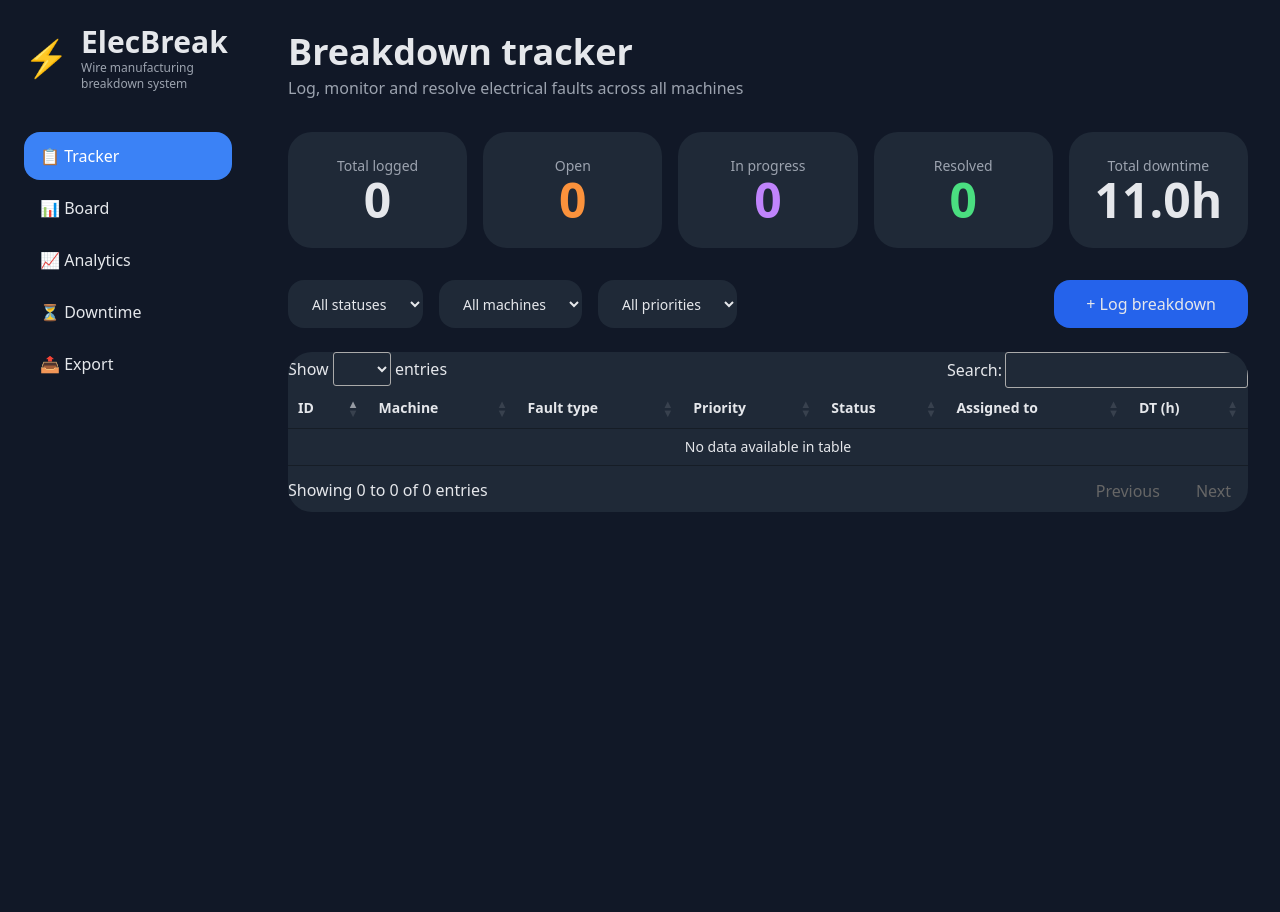
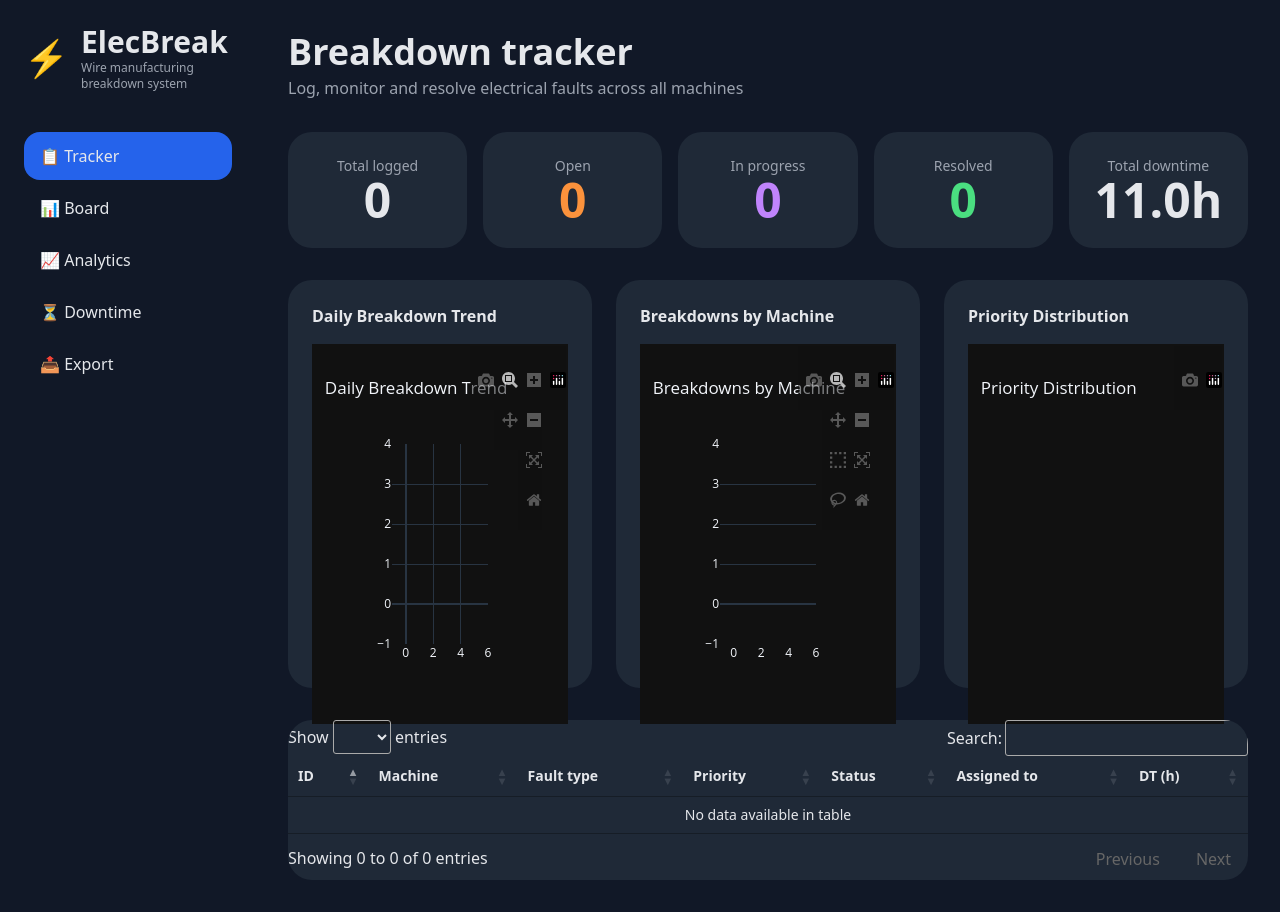
Before and after one commit to harshgupta29050-sys/bw, a Flask app: page / in a window 1280 px wide. Run offline with Flask 3, Linux system fonts and the light colour scheme; some libraries are stand-ins or nearby versions.

Commit message:
Added interactive charts

```diff
--- a/app.py
+++ b/app.py
@@ -3,6 +3,9 @@ import gspread
 from google.oauth2.service_account import Credentials
 import os
 import json
+import pandas as pd
+import plotly.express as px
+import plotly.utils
 
 app = Flask(__name__)
 
@@ -24,19 +27,53 @@ def get_google_sheet_data():
 @app.route('/')
 def index():
     records = get_google_sheet_data()
+    df = pd.DataFrame(records)
 
-    # Calculate live stats
+    # Stats
     total_logged = len(records)
     open_count = sum(1 for r in records if str(r.get('Status', '')).lower() in ['open', 'pending'])
     in_progress = sum(1 for r in records if str(r.get('Status', '')).lower() == 'in progress')
     resolved = sum(1 for r in records if str(r.get('Status', '')).lower() == 'resolved')
+
+    # Interactive Charts
+    # 1. Daily Trend
+    if not df.empty and 'Date' in df.columns:
+        df['Date'] = pd.to_datetime(df['Date'], errors='coerce')
+        trend = df.groupby(df['Date'].dt.date).size().reset_index(name='count')
+        fig_trend = px.line(trend, x='Date', y='count', title='Daily Breakdown Trend', markers=True, line_shape='spline')
+    else:
+        fig_trend = px.line(title='Daily Breakdown Trend')
+    fig_trend.update_layout(template='plotly_dark', height=380)
+
+    # 2. Breakdown by Machine / Section
+    if not df.empty and 'Machine' in df.columns:
+        machine_count = df['Machine'].value_counts().reset_index()
+        fig_section = px.bar(machine_count, x='Machine', y='count', title='Breakdowns by Machine')
+    else:
+        fig_section = px.bar(title='Breakdowns by Machine')
+    fig_section.update_layout(template='plotly_dark', height=380)
+
+    # 3. Priority Pie Chart
+    if not df.empty and 'Priority' in df.columns:
+        priority_count = df['Priority'].value_counts()
+        fig_priority = px.pie(values=priority_count.values, names=priority_count.index, title='Priority Distribution')
+    else:
+        fig_priority = px.pie(title='Priority Distribution')
+    fig_priority.update_layout(template='plotly_dark', height=380)
+
+    trendJSON = json.dumps(fig_trend, cls=plotly.utils.PlotlyJSONEncoder)
+    sectionJSON = json.dumps(fig_section, cls=plotly.utils.PlotlyJSONEncoder)
+    priorityJSON = json.dumps(fig_priority, cls=plotly.utils.PlotlyJSONEncoder)
 
     return render_template('index.html',
                            records=records,
                            total_logged=total_logged,
                            open_count=open_count,
                            in_progress=in_progress,
-                           resolved=resolved)
+                           resolved=resolved,
+                           trendJSON=trendJSON,
+                           sectionJSON=sectionJSON,
+                           priorityJSON=priorityJSON)
 
 if __name__ == '__main__':
     port = int(os.environ.get("PORT", 5000))
--- a/requirements.txt
+++ b/requirements.txt
@@ -5,3 +5,4 @@ gspread==6.1.4
 google-auth==2.37.0
 plotly==5.24.0
 pandas==2.2.3
+plotly==5.24.0
--- a/templates/index.html
+++ b/templates/index.html
@@ -5,13 +5,13 @@
     <meta name="viewport" content="width=device-width, initial-scale=1.0">
     <title>ElecBreak - Breakdown Tracker</title>
     <script src="https://cdn.tailwindcss.com"></script>
+    <script src="https://cdn.plot.ly/plotly-2.35.2.min.js"></script>
     <link rel="stylesheet" href="https://cdn.datatables.net/1.13.7/css/jquery.dataTables.min.css">
     <script src="https://code.jquery.com/jquery-3.7.1.min.js"></script>
     <script src="https://cdn.datatables.net/1.13.7/js/jquery.dataTables.min.js"></script>
     <style>
         body { background-color: #111827; color: #e5e7eb; }
         .card { background-color: #1f2937; }
-        .sidebar-active { background-color: #3b82f6; color: white; }
     </style>
 </head>
 <body class="flex h-screen overflow-hidden">
@@ -25,7 +25,7 @@
             </div>
         </div>
         <nav class="space-y-1">
-            <a href="#" class="sidebar-active flex items-center gap-3 px-4 py-3 rounded-2xl">📋 Tracker</a>
+            <a href="#" class="flex items-center gap-3 px-4 py-3 bg-blue-600 rounded-2xl">📋 Tracker</a>
             <a href="#" class="flex items-center gap-3 px-4 py-3 hover:bg-gray-800 rounded-2xl">📊 Board</a>
             <a href="#" class="flex items-center gap-3 px-4 py-3 hover:bg-gray-800 rounded-2xl">📈 Analytics</a>
             <a href="#" class="flex items-center gap-3 px-4 py-3 hover:bg-gray-800 rounded-2xl">⏳ Downtime</a>
@@ -39,7 +39,7 @@
         <p class="text-gray-400 mb-8">Log, monitor and resolve electrical faults across all machines</p>
 
         <!-- Stats Cards -->
-        <div class="grid grid-cols-2 md:grid-cols-5 gap-4 mb-8">
+        <div class="grid grid-cols-5 gap-4 mb-8">
             <div class="card p-6 rounded-3xl text-center">
                 <p class="text-gray-400 text-sm">Total logged</p>
                 <p class="text-5xl font-bold">{{ total_logged }}</p>
@@ -62,23 +62,14 @@
             </div>
         </div>
 
-        <!-- Filters -->
-        <div class="flex flex-wrap gap-4 mb-6">
-            <select class="bg-gray-800 px-5 py-3 rounded-2xl text-sm">
-                <option>All statuses</option>
-            </select>
-            <select class="bg-gray-800 px-5 py-3 rounded-2xl text-sm">
-                <option>All machines</option>
-            </select>
-            <select class="bg-gray-800 px-5 py-3 rounded-2xl text-sm">
-                <option>All priorities</option>
-            </select>
-            <button class="ml-auto bg-blue-600 hover:bg-blue-700 px-8 py-3 rounded-2xl font-medium flex items-center gap-2">
-                + Log breakdown
-            </button>
+        <!-- Interactive Charts -->
+        <div class="grid grid-cols-1 lg:grid-cols-3 gap-6 mb-8">
+            <div class="card rounded-3xl p-6"><h3 class="font-semibold mb-4">Daily Breakdown Trend</h3><div id="trendChart" class="h-80"></div></div>
+            <div class="card rounded-3xl p-6"><h3 class="font-semibold mb-4">Breakdowns by Machine</h3><div id="sectionChart" class="h-80"></div></div>
+            <div class="card rounded-3xl p-6"><h3 class="font-semibold mb-4">Priority Distribution</h3><div id="priorityChart" class="h-80"></div></div>
         </div>
 
-        <!-- Advanced Table -->
+        <!-- Table -->
         <div class="card rounded-3xl overflow-hidden">
             <table id="breakdownTable" class="w-full text-sm">
                 <thead>
@@ -95,23 +86,13 @@
                 <tbody>
                     {% for r in records %}
                     <tr class="border-b border-gray-700 hover:bg-gray-800">
-                        <td class="p-5 font-medium">{{ r.ID or r.id or '-' }}</td>
+                        <td class="p-5">{{ r.ID or r.id or '-' }}</td>
                         <td class="p-5">{{ r.Machine or r.machine or '-' }}</td>
                         <td class="p-5">{{ r['Fault type'] or r.fault_type or r['Fault Type'] or '-' }}</td>
-                        <td class="p-5">
-                            <span class="px-4 py-1 rounded-full text-xs font-medium"
-                                  style="background: {% if 'Critical' in (r.Priority or r.priority or '') %}#ef4444{% elif 'High' in (r.Priority or r.priority or '') %}#f59e0b{% else %}#3b82f6{% endif %}; color:white;">
-                                {{ r.Priority or r.priority or 'Medium' }}
-                            </span>
-                        </td>
-                        <td class="p-5">
-                            <span class="px-5 py-1 rounded-3xl text-xs font-medium"
-                                  style="background: {% if 'Open' in (r.Status or r.status or '') %}#f59e0b{% elif 'Progress' in (r.Status or r.status or '') %}#8b5cf6{% elif 'Resolved' in (r.Status or r.status or '') %}#10b981{% else %}#6b7280{% endif %}; color:white;">
-                                {{ r.Status or r.status or 'Open' }}
-                            </span>
-                        </td>
+                        <td class="p-5">{{ r.Priority or r.priority or '-' }}</td>
+                        <td class="p-5">{{ r.Status or r.status or '-' }}</td>
                         <td class="p-5">{{ r['Assigned to'] or r.assigned_to or '-' }}</td>
-                        <td class="p-5">{{ r['DT (h)'] or r.dt or r['Downtime'] or '-' }}</td>
+                        <td class="p-5">{{ r['DT (h)'] or r.dt or '-' }}</td>
                     </tr>
                     {% endfor %}
                 </tbody>
@@ -121,13 +102,16 @@
 </div>
 
 <script>
+    const trendData = {{ trendJSON | safe }};
+    const sectionData = {{ sectionJSON | safe }};
+    const priorityData = {{ priorityJSON | safe }};
+
+    Plotly.newPlot('trendChart', trendData.data, trendData.layout);
+    Plotly.newPlot('sectionChart', sectionData.data, sectionData.layout);
+    Plotly.newPlot('priorityChart', priorityData.data, priorityData.layout);
+
     $(document).ready(function() {
-        $('#breakdownTable').DataTable({
-            pageLength: 15,
-            responsive: true,
-            ordering: true,
-            searching: true
-        });
+        $('#breakdownTable').DataTable({ pageLength: 15, responsive: true });
     });
 </script>
 </body>
```
